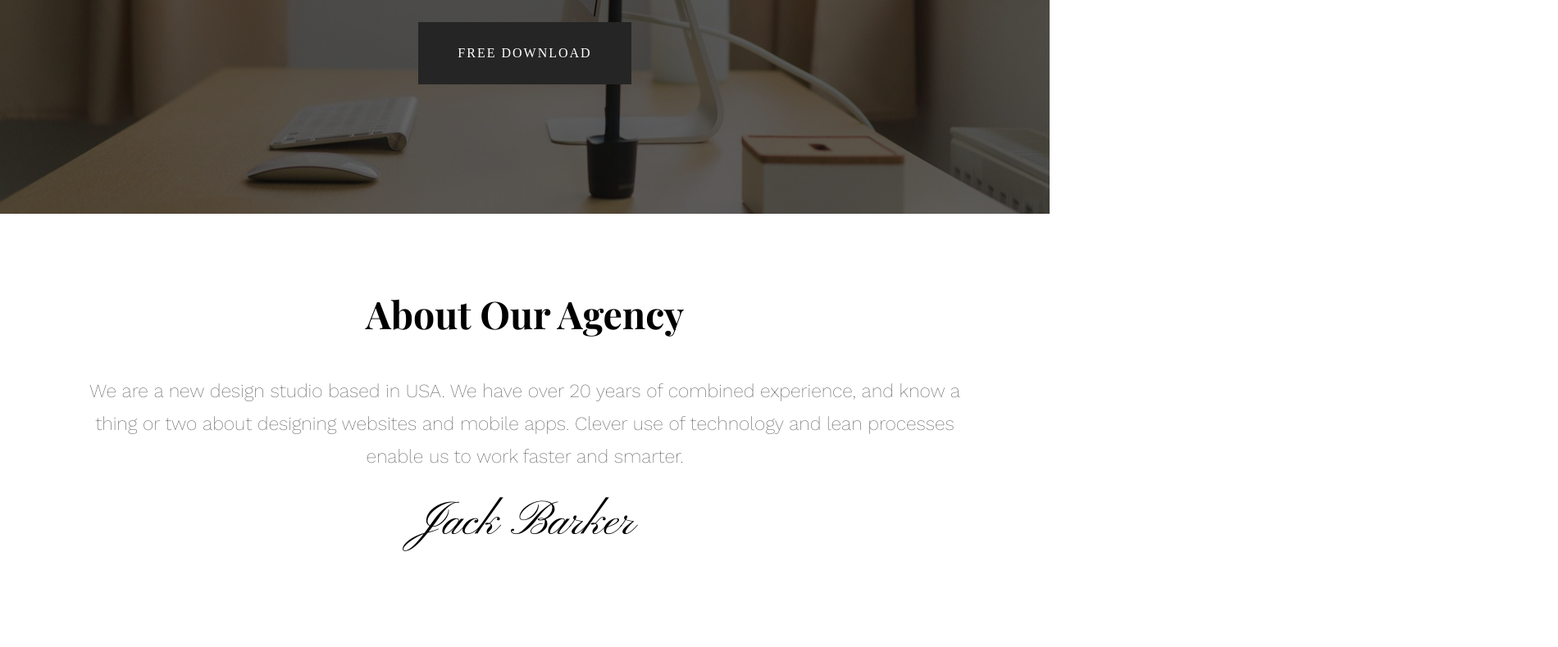
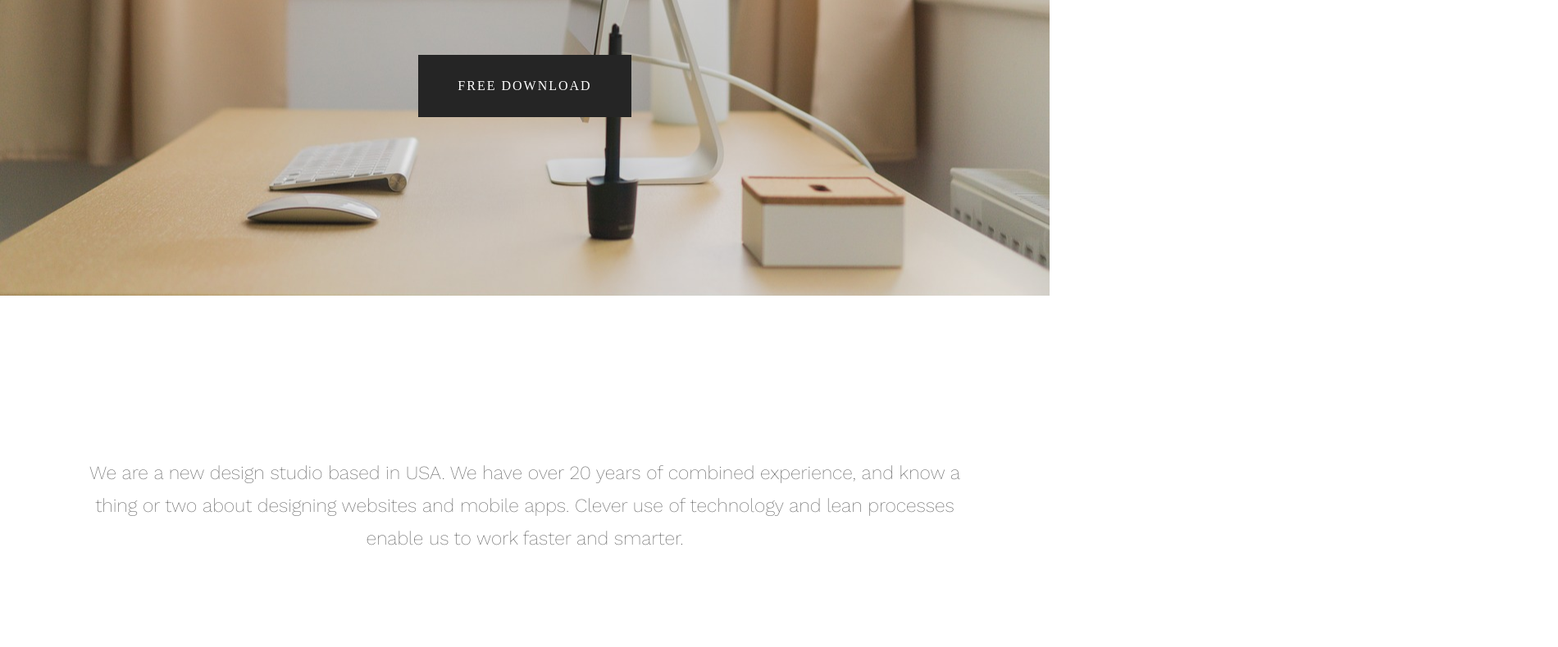
Before and after one commit to mohamedr20/Template_Website, a website: page index.html in a window 1280 px wide. Shown: the part 439-1229 px from the top of the page at 82% size, 1900 px wide, since content can reach past the window. Drawn offline with nearby package versions, Linux system fonts and the light colour scheme; a web font is replaced by a local one.

Commit message:
Update index.html

```diff
--- a/index.html
+++ b/index.html
@@ -6,7 +6,7 @@
                 <title>Styles Conference</title>
 
                 <link href="https://maxcdn.bootstrapcdn.com/font-awesome/4.4.0/css/font-awesome.min.css" rel="stylesheet">
-                <link rel="stylesheet" href="./src/css/main.css">
+                <link rel="stylesheet" href="./dist/main.css">
                 <link rel="stylesheet" href="https://fonts.googleapis.com/css?family=Lato:100,300,400">
               </head>
 
```
